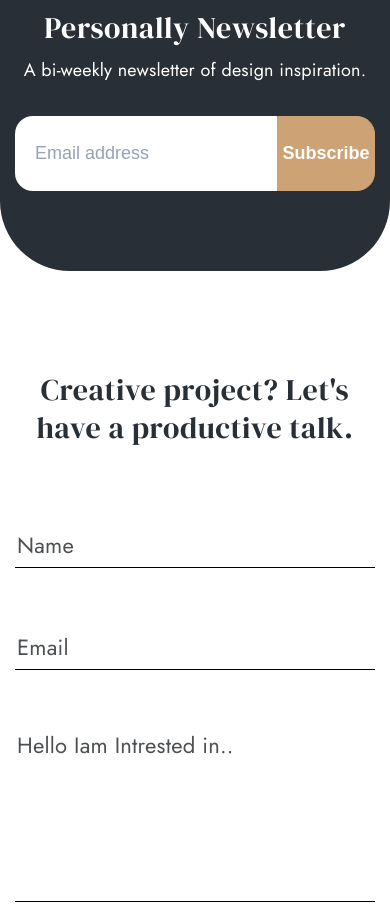
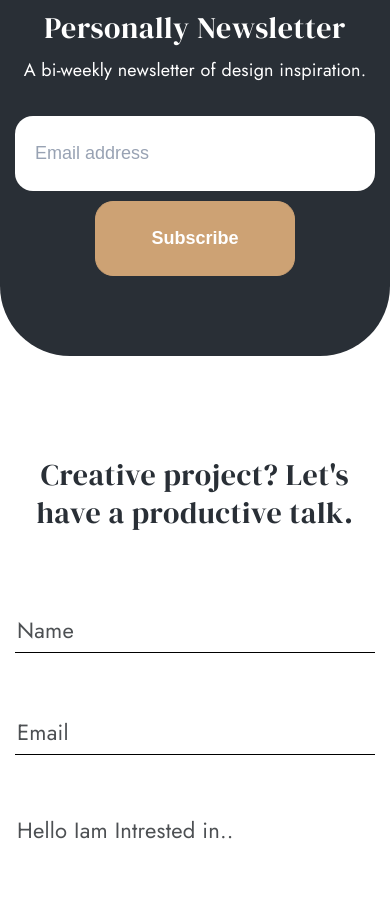
Before and after one commit to batlancer/interno-verstka, a plain HTML site: page index.html in a window 390 px wide. Shown: the part 5403-6319 px from the top of the page. Drawn offline with nearby package versions, Linux system fonts and the light colour scheme.

Commit message:
Правки по форме подписки и последнему посту

```diff
--- a/css/style.css
+++ b/css/style.css
@@ -887,7 +887,7 @@ body {
     padding: 22px;
     display: grid;
     grid-template-columns: repeat(2, 1fr);
-    column-gap: 4vw;
+    gap: 4vw;
 }
 
 .article-last__thumb {
@@ -2123,6 +2123,18 @@ body {
         gap: 15px;
         grid-template-columns: 1fr;
     }
+
+    .article-last__wrapper {
+        grid-template-columns: 1fr;
+    }
+
+    .article-last__thumb {
+        height: 60vw;
+    }
+
+    .article-last {
+        margin-bottom: 50px;
+    }
 }
 
 @media (max-width: 576px) {
@@ -2185,4 +2197,28 @@ body {
         flex-direction: column;
         gap: 15px;
     }
-}
+
+    .subscribe__form {
+        flex-direction: column;
+        gap: 10px;
+        align-items: center;
+    }
+
+    .subscribe__form input {
+        flex-basis: auto;
+        width: 100%;
+        font-size: 18px;
+        padding-top: 12px;
+        padding-bottom: 12px;
+        padding-left: 20px;
+        padding-right: 10px;
+        border-radius: 18px;
+    }
+
+    .subscribe__form button {
+        flex-basis: auto;
+        max-width: 200px;
+        width: 100%;
+        border-radius: 18px;
+    }
+}
--- a/index.html
+++ b/index.html
@@ -20,7 +20,7 @@
                 <nav>
                     <ul class="header__nav">
                         <li class="header__item">
-                            <a href="#" class="header__link">Home</a>
+                            <a href="./index.html" class="header__link">Home</a>
                         </li>
                         <li class="header__item">
                             <a href="./portfolio.html" class="header__link">Our Projects</a>
@@ -317,7 +317,7 @@
                 <nav>
                     <ul class="modal-menu__nav">
                         <li class="modal-menu__item">
-                            <a href="#" class="modal-menu__link">Home</a>
+                            <a href="./index.html" class="modal-menu__link">Home</a>
                         </li>
                         <li class="modal-menu__item">
                             <a href="./portfolio.html" class="modal-menu__link">Our Projects</a>
```
Also changed, not shown: 404.html (+1 -1 lines), blog.html (+2 -2 lines), contact.html (+2 -2 lines), portfolio.html (+2 -2 lines), post.html (+2 -2 lines).
